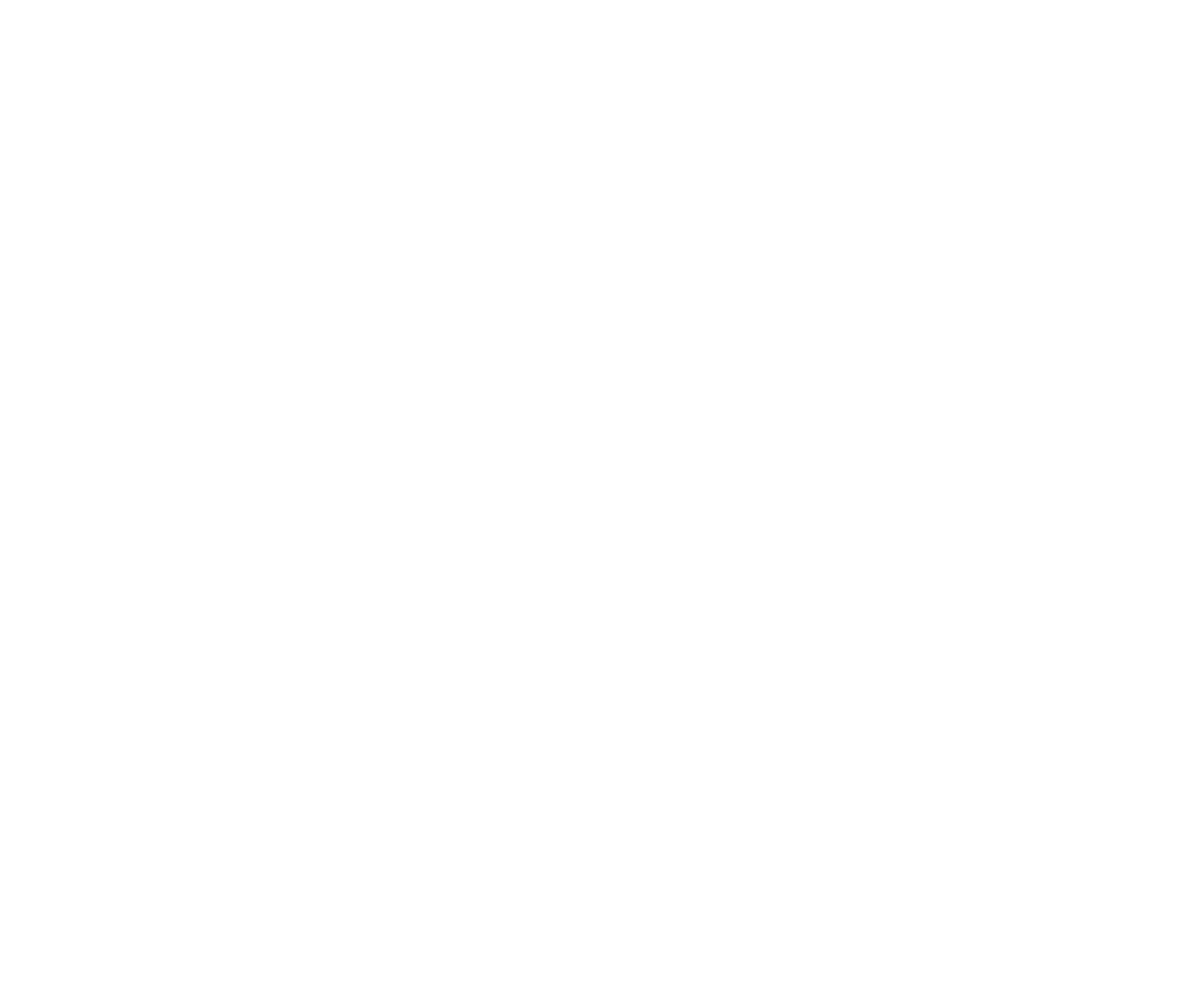
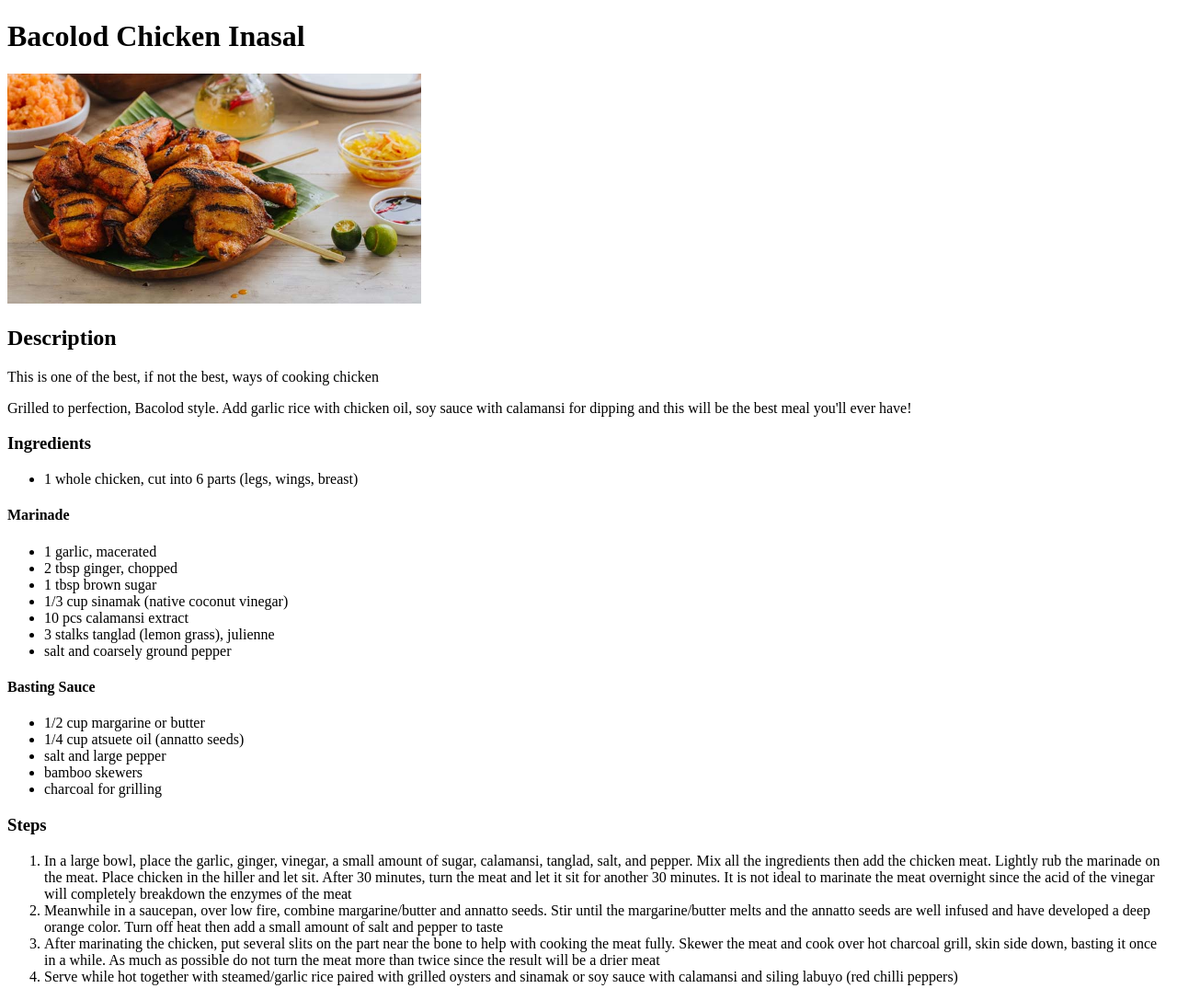
Before and after one commit to errol-zantua/odin-recipes, a plain HTML site: page recipes/chicken-inasal.html in a window 1280 px wide. Shown: the whole page at 92% size. Before the commit the page ends 800 px from the top, so only its background shows below. Drawn offline with Linux system fonts and the light colour scheme.

Commit message:
Add content for chicken inasal page
Add image, description, ingredients, steps on how to create chicken inasal
bacolod style. Also added the link of the page in index.html

```diff
--- a/recipes/chicken-inasal.html
+++ b/recipes/chicken-inasal.html
@@ -6,6 +6,87 @@
     </head>
 
     <body>
+        <h1>Bacolod Chicken Inasal</h1>
+        <img src="../resources/img/chicken-inasal.png" height="250" alt="juicy bacolod chicken inasal">
 
+        <h2>Description</h2>
+        <p>This is one of the best, if not the best, ways of cooking chicken</p>
+        <p>Grilled to perfection, Bacolod style. Add garlic rice with chicken oil, soy sauce with calamansi for dipping and this will be the best meal you'll
+            ever have!
+        </p>
+
+        <h3>Ingredients</h3>
+        <ul>
+            <li>
+                1 whole chicken, cut into 6 parts (legs, wings, breast)
+            </li>
+        </ul>
+
+        <h4>Marinade</h4>
+        <ul>
+            <li>
+                1 garlic, macerated
+            </li>
+            <li>
+                2 tbsp ginger, chopped
+            </li>
+            <li>
+                1 tbsp brown sugar
+            </li>
+            <li>
+                1/3 cup sinamak (native coconut vinegar)
+            </li>
+            <li>
+                10 pcs calamansi extract
+            </li>
+            <li>
+                3 stalks tanglad (lemon grass), julienne
+            </li>
+            <li>
+                salt and coarsely ground pepper
+            </li>
+        </ul>
+
+        <h4>Basting Sauce</h4>
+        <ul>
+            <li>
+                1/2 cup margarine or butter
+            </li>
+            <li>
+                1/4 cup atsuete oil (annatto seeds)
+            </li>
+            <li>
+                salt and large pepper
+            </li>
+            <li>
+                bamboo skewers
+            </li>
+            <li>
+                charcoal for grilling
+            </li>
+        </ul>
+
+        <h3>Steps</h3>
+        <ol>
+            <li>
+                In a large bowl, place the garlic, ginger, vinegar, a small amount of sugar, calamansi, tanglad, salt, and pepper. Mix all the ingredients then
+                add the chicken meat. Lightly rub the marinade on the meat. Place chicken in the hiller and let sit. After 30 minutes, turn the meat and let it
+                sit for another 30 minutes. It is not ideal to marinate the meat overnight since the acid of the vinegar will completely breakdown the enzymes of
+                the meat
+            </li>
+            <li>
+                Meanwhile in a saucepan, over low fire, combine margarine/butter and annatto seeds. Stir until the margarine/butter melts and the annatto seeds are
+                well infused and have developed a deep orange color. Turn off heat then add a small amount of salt and pepper to taste
+            </li>
+            <li>
+                After marinating the chicken, put several slits on the part near the bone to help with cooking the meat fully. Skewer the meat and cook over hot
+                charcoal grill, skin side down, basting it once in a while. As much as possible do not turn the meat more than twice since the result will be a drier
+                meat
+            </li>
+            <li>
+                Serve while hot together with steamed/garlic rice paired with grilled oysters and sinamak or soy sauce with calamansi and siling labuyo
+                (red chilli peppers)
+            </li>
+        </ol>
     </body>
 </html>
```
Also changed, not shown: index.html (+3 -0 lines).
